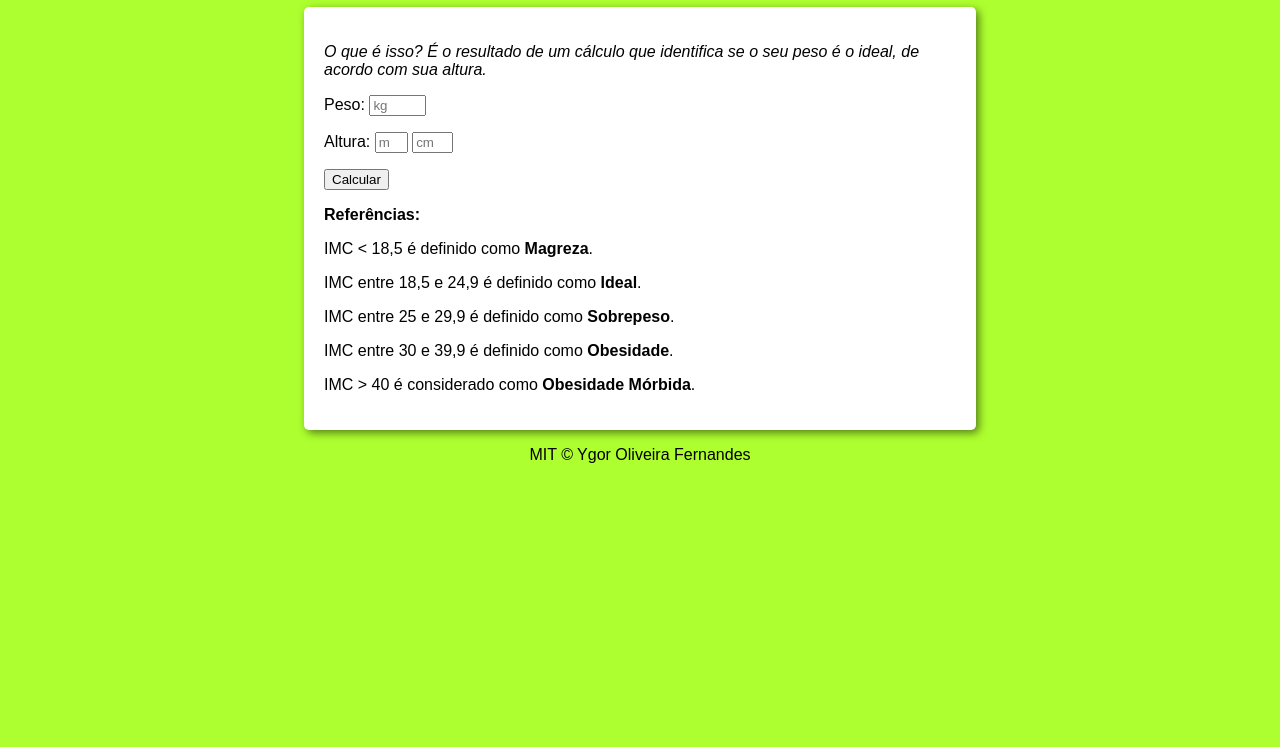
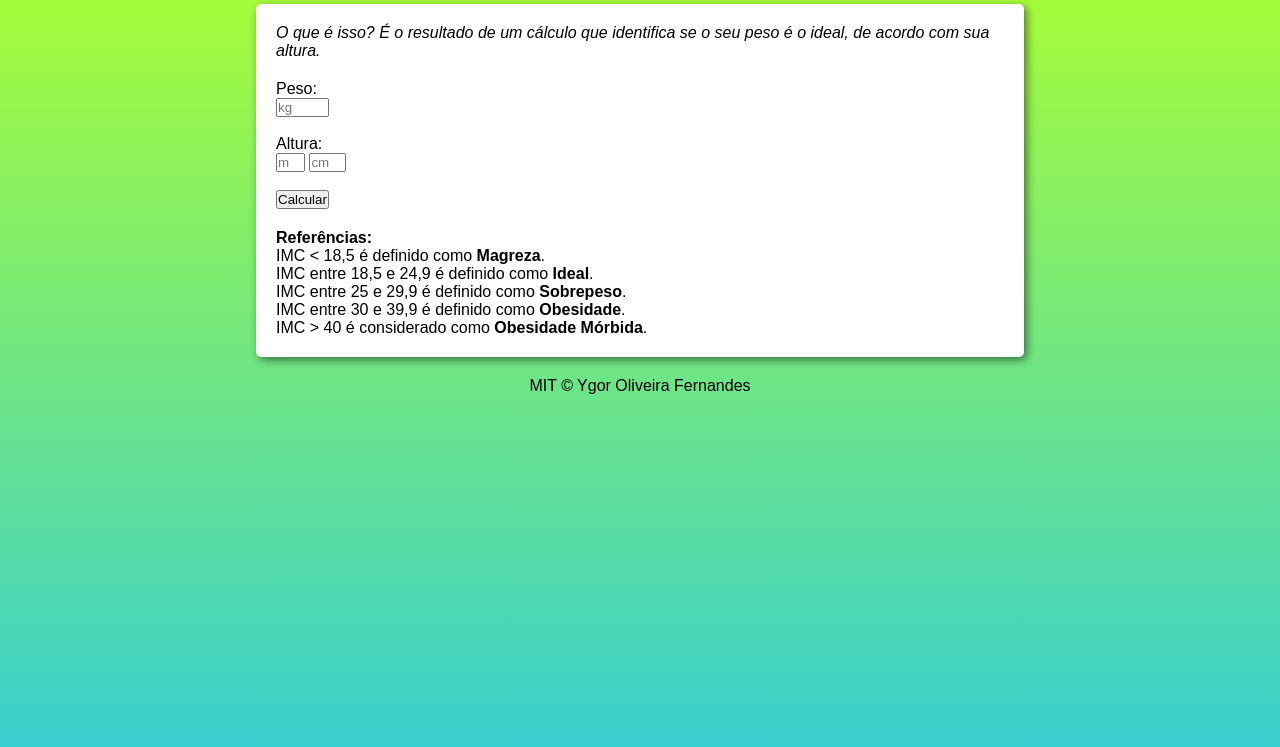
Before and after one commit to ygorfdes/seu-imc, a plain HTML site: page index.html in a window 1280 px wide. Shown: the part 73-820 px from the top of the page. Drawn offline with Linux system fonts and the light colour scheme.

Commit message:
Ajustes no Layout

```diff
--- a/index.html
+++ b/index.html
@@ -4,6 +4,7 @@
     <meta charset="UTF-8"/>
     <meta name="viewport" content="width=device-width, initial-scale=1.0"/>
     <title>Calcule seu IMC</title>
+    <link rel="stylesheet" href="reset.css"/>
     <link rel="stylesheet" href="style.css"/>
 </head>
 <body>
@@ -11,31 +12,23 @@
         <h1>IMC - Índice de Massa Corporal<h2/>
     </header>
     <main>
-        <section>
         <p>
             <i>O que é isso? É o resultado de um cálculo que identifica se o seu peso é o ideal, de acordo com sua altura.</i>
         </p>
-        </section>
         <form class="form">
-            <p>
-                <label>Peso:</label>
-                <input type="text" name="kg" placeholder="kg" size="4"/>
-            </p>
-            <p>
-                <label>Altura:</label>
+            <label>Peso:</label><br/>
+            <input type="text" name="kg" placeholder="kg" size="4"/><br/><br/>
+            <label>Altura:</label><br/>
             <input type="text" name="m" placeholder="m" size="1"/>
-                <input type="text" name="cm" placeholder="cm" size="2"/>
-            </p>
+            <input type="text" name="cm" placeholder="cm" size="2"/><br/><br/>
             <button class="calc">Calcular</button>
         </form>
-        <section>
         <p><strong>Referências:</strong></p>
         <p>IMC < 18,5 é definido como <strong>Magreza</strong>.</p>
         <p>IMC entre 18,5 e 24,9 é definido como <strong>Ideal</strong>.</p>
         <p>IMC entre 25 e 29,9 é definido como <strong>Sobrepeso</strong>.</p>
         <p>IMC entre 30 e 39,9 é definido como <strong>Obesidade</strong>.</p>
         <p>IMC > 40 é considerado como <strong>Obesidade Mórbida</strong>.</p>
-        </section>
     </main>
     <footer>
         <p>MIT &copy; Ygor Oliveira Fernandes</p>
--- /dev/null
+++ b/reset.css
@@ -0,0 +1,6 @@
+* {
+    margin: 0;
+    padding: 0;
+    box-sizing: border-box;
+    font-family: Arial, Helvetica, sans-serif;
+}
--- a/style.css
+++ b/style.css
@@ -1,20 +1,26 @@
-* {
-    font-family: Arial, Helvetica, sans-serif;
-    color: rgb(0, 0, 0);
-    /*TUDO DEFINIDO NELE SOBREPÔE TODOS OS OUTROS*/
+html, body {
+    background: linear-gradient(rgb(173, 255, 47), rgb(57, 207, 207));
+    text-align: center;
+    height: 100%;
 }
 
-body {
-    background-color: rgb(173, 255, 47);
-    text-align: center;
+header, footer, form {
+    margin-top: 20px;
+    margin-bottom: 20px;
 }
 
 main {
     text-align: left;
     margin: auto;
-    width: 50%;
+    width: 60%;
     background-color: rgb(255, 255, 255);
     border-radius: 5px;
     padding: 20px;
     box-shadow: 3px 3px 9px rgba(0, 0, 0, 0.5);
 }
+
+@media (max-width: 600px) {
+    main {
+        width: 90%;
+    }
+}
```
Lines whose indentation alone changed are shown as unchanged.
